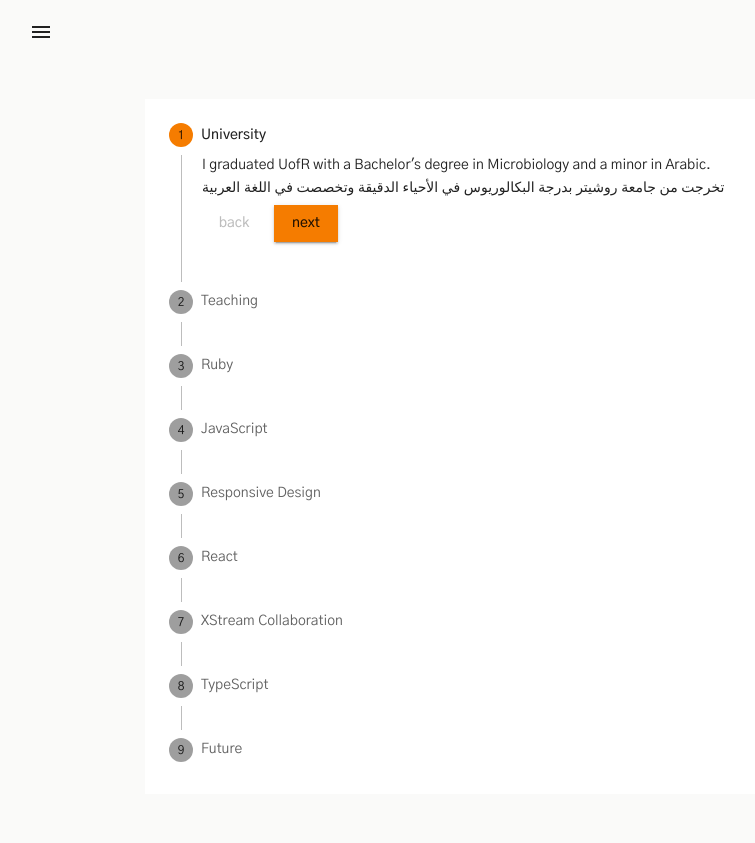
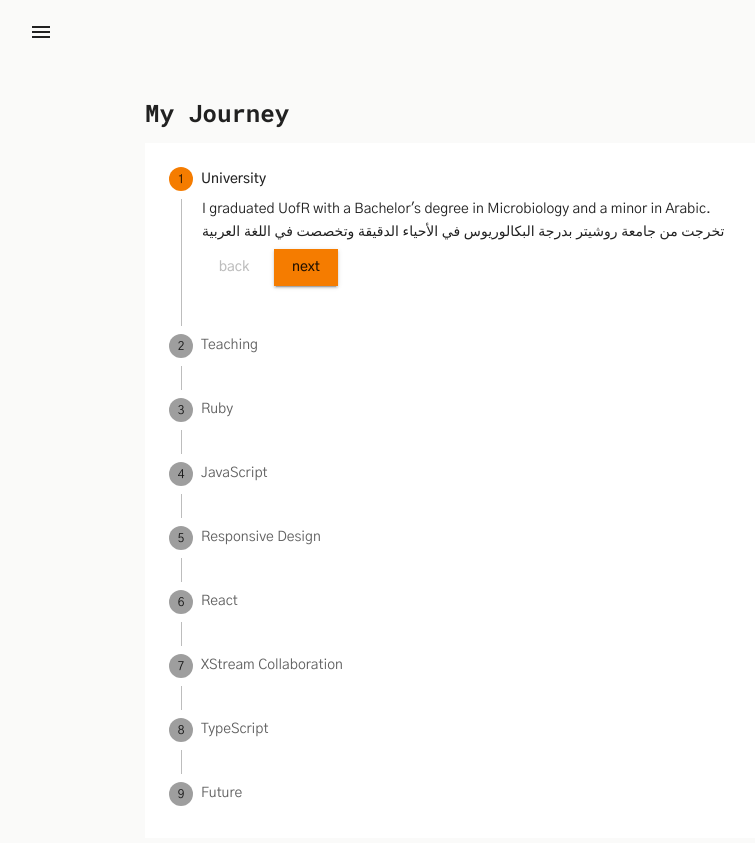
Before and after one commit to fufukha/my-portfolio, a Next.js app: page /journey in a window 1280 px wide. Shown: the whole page, without its empty margins (39-794 px from the left). Built offline with nearby package versions, Linux system fonts and the light colour scheme.

Commit message:
added meta data and heading

```diff
--- a/pages/journey.tsx
+++ b/pages/journey.tsx
@@ -1,12 +1,29 @@
 import Paper from '@material-ui/core/Paper'
+import Typography from '@material-ui/core/Typography'
 import VerticalStepper from '../components/VerticalStepper'
 import { steps } from '../utilis/projectsdata'
+import makeStyles from '@material-ui/core/styles/makeStyles'
+import Meta from '../components/Meta'
+
+const useStyles = makeStyles({
+  heading: {
+    marginBottom: '16px',
+  },
+})
 
 const journey = () => {
+  const classes = useStyles()
+
   return (
-    <Paper elevation={0}>
-      <VerticalStepper steps={steps} />
-    </Paper>
+    <>
+      <Meta title={'My Journey'} />
+      <Typography className={classes.heading} variant='h1' component='h1'>
+        My Journey
+      </Typography>
+      <Paper elevation={0}>
+        <VerticalStepper steps={steps} />
+      </Paper>
+    </>
   )
 }
 
```
